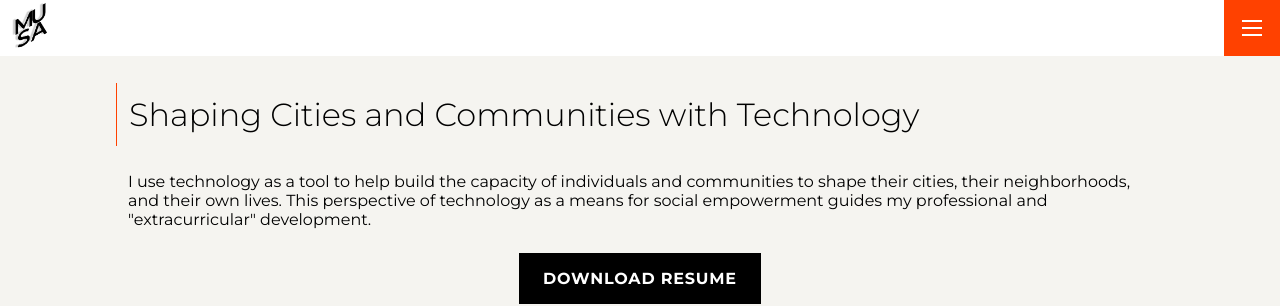
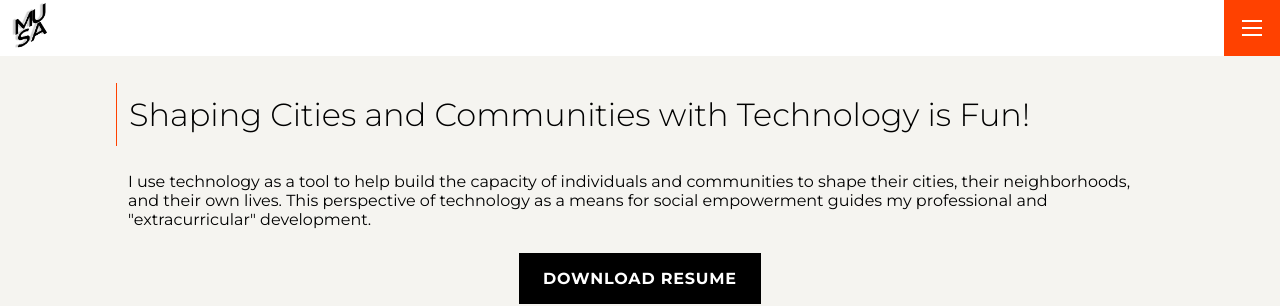
Before and after one commit to mjumbewu/portfolio, a Jekyll site: the page built from index.md, in a window 1280 px wide and 1128 px high. Shown: the top 306 px of the window. Built offline with Jekyll 4.4.1, drawn with Linux system fonts in a browser that asks for light colours.

Commit message:
Updated the intro title (v2)

```diff
--- a/_data/settings.yml
+++ b/_data/settings.yml
@@ -7,7 +7,7 @@ logo: '/assets/img/musa-logo.png'
 # A brief introduction or mission statement that appears at the top of the
 # portfolio home page, above the project list. If you don't want one of the
 # intro_title or intro_text to show up, just set the appropriate value to null.
-intro_title: Shaping Cities and Communities with Technology
+intro_title: Shaping Cities and Communities with Technology is Fun!
 intro_text: |
   I use technology as a tool to help build the capacity of individuals and
   communities to shape their cities, their neighborhoods, and their own lives.
```
